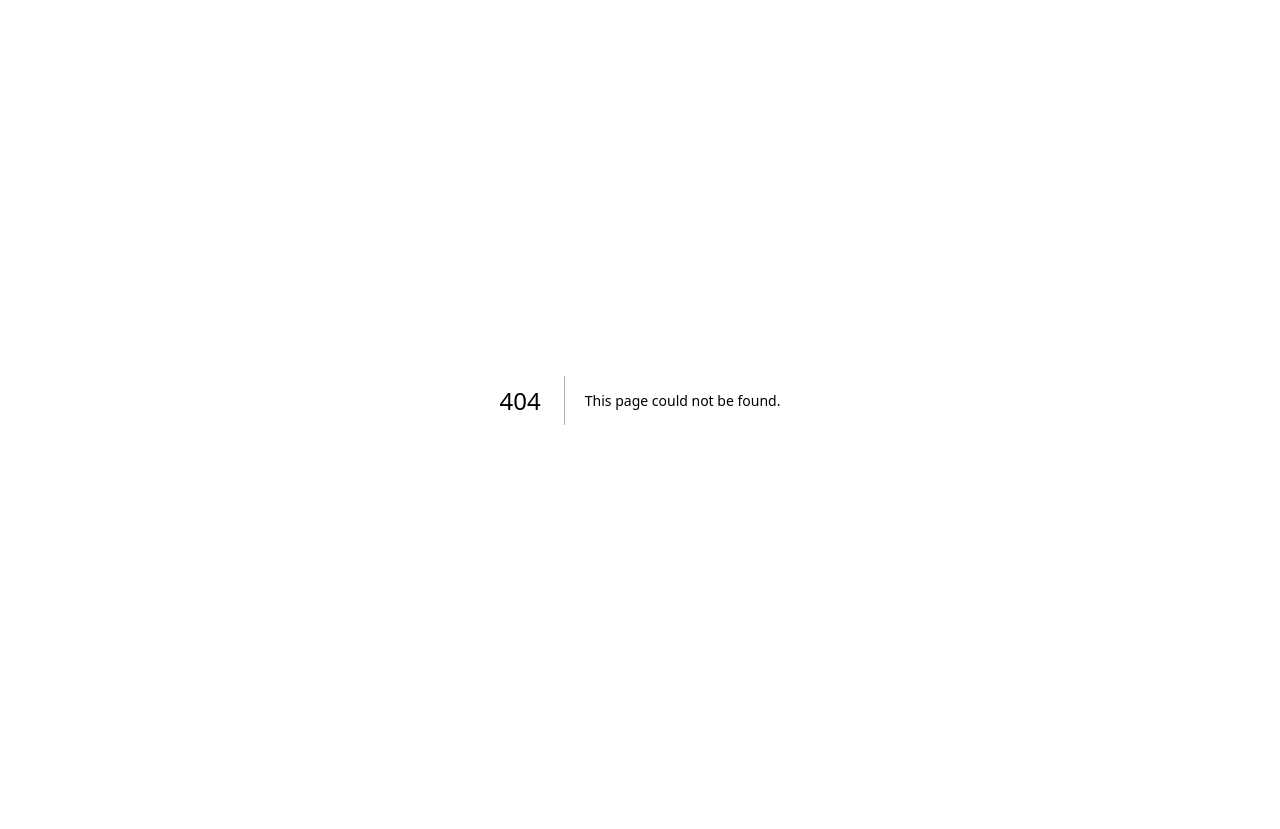
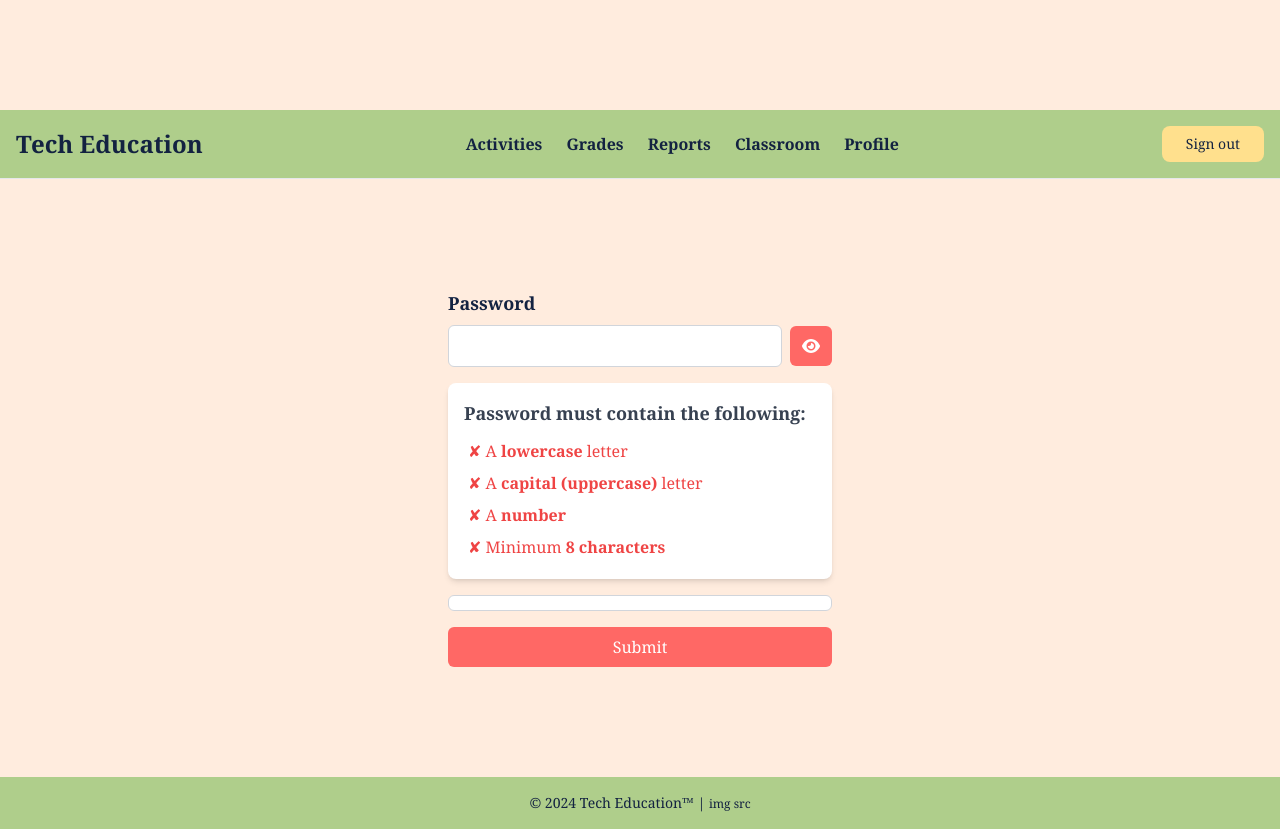
Before and after one commit to ExzyELI/tech-education, a Next.js app: page /passwordActivity in a window 1280 px wide. Before the commit this address had no page. Before the commit the page ends 800 px from the top, so only its background shows below. Built offline with nearby package versions, Linux system fonts and the light colour scheme; no server answers.

Commit message:
Created password game that shows a progress bar and changes from red to green based on whether the user has fulfilled the criteria set.

```diff
--- /dev/null
+++ b/src/app/passwordActivity/page.tsx
@@ -0,0 +1,140 @@
+"use client";
+import React, { useState } from "react";
+import { FontAwesomeIcon } from "@fortawesome/react-fontawesome";
+import { faEye, faEyeSlash } from "@fortawesome/free-solid-svg-icons";
+import Footer from "../../../comps/footer";
+import Nav from "../../../comps/nav";
+
+const PasswordPage = () => {
+  const [password, setPassword] = useState(""); // store password
+  const [showPassword, setShowPassword] = useState(false); // track password visibility
+
+  // function to handle password input change
+  const handleChange = (e: React.ChangeEvent<HTMLInputElement>) => {
+    setPassword(e.target.value.trim()); // trim makes it so no whitespace can be added
+  };
+
+  // function to toggle password visibility
+  const togglePasswordVisibility = () => {
+    setShowPassword((prev) => !prev);
+  };
+
+  // function to calculate password strength
+  const calculateStrength = () => {
+    let strength = 0;
+    const lowerCaseLetters = /[a-z]/g;
+    const upperCaseLetters = /[A-Z]/g;
+    const numbers = /[0-9]/g;
+    const minLength = password.length >= 8;
+
+    if (password.match(lowerCaseLetters)) strength += 1;
+    if (password.match(upperCaseLetters)) strength += 1;
+    if (password.match(numbers)) strength += 1;
+    if (minLength) strength += 1;
+
+    return strength;
+  };
+
+  const strength = calculateStrength(); // calculate password strength
+  const progressWidth = (strength / 4) * 100; // calculate progress width based on strength
+
+  return (
+    <main className="font-family: flex min-h-screen flex-col space-y-[110px] bg-[#ffecde] font-serif leading-normal tracking-normal text-[#132241]">
+      <title>Tech Education</title>
+      <Nav />
+      <div>
+        <div className="mx-auto max-w-sm">
+          <form>
+            <label htmlFor="psw" className="mb-2 block text-lg font-semibold">
+              Password
+            </label>
+            <div className="flex items-center">
+              <input
+                type={showPassword ? "text" : "password"} // Toggle input type based on password visibility state
+                id="psw"
+                name="psw"
+                value={password}
+                onChange={handleChange}
+                className="mb-4 w-full rounded-md border border-gray-300 p-2 focus:border-[#fc7f7d] focus:outline-none"
+                required
+              />
+              {/* button to make password visible */}
+              <button
+                type="button"
+                onClick={togglePasswordVisibility}
+                className="-mt-4 ml-2 rounded-md bg-[#ff6865] px-3 py-2 text-white hover:bg-[#fc7f7d] focus:outline-none"
+              >
+                <FontAwesomeIcon icon={showPassword ? faEyeSlash : faEye} />
+              </button>
+            </div>
+
+            {/* password criteria */}
+            <div
+              id="message"
+              className="mb-4 rounded-lg bg-white p-4 text-gray-700 shadow-md"
+            >
+              <h3 className="mb-2 text-lg font-semibold">
+                Password must contain the following:
+              </h3>
+              <p
+                id="letter"
+                className={`p-1 ${password.match(/[a-z]/g) ? "text-green-500" : "text-red-500"}`}
+              >
+                {password.match(/[a-z]/g) ? "✔" : "✘"} A <b>lowercase</b>{" "}
+                letter
+              </p>
+              <p
+                id="capital"
+                className={`p-1 ${password.match(/[A-Z]/g) ? "text-green-500" : "text-red-500"}`}
+              >
+                {password.match(/[A-Z]/g) ? "✔" : "✘"} A{" "}
+                <b>capital (uppercase)</b> letter
+              </p>
+              <p
+                id="number"
+                className={`p-1 ${password.match(/[0-9]/g) ? "text-green-500" : "text-red-500"}`}
+              >
+                {password.match(/[0-9]/g) ? "✔" : "✘"} A <b>number</b>
+              </p>
+              <p
+                id="length"
+                className={`p-1 ${password.length >= 8 ? "text-green-500" : "text-red-500"}`}
+              >
+                {password.length >= 8 ? "✔" : "✘"} Minimum <b>8 characters</b>
+              </p>
+            </div>
+
+            {/* password strength progress bar */}
+            <div className="relative mb-4 h-4 overflow-hidden rounded-md border border-gray-300 bg-white">
+              <div
+                className="absolute left-0 top-0 h-full transition-all duration-300 ease-in-out"
+                style={{
+                  width: `${progressWidth}%`,
+                  background:
+                    strength === 4
+                      ? "#48bb78" // green
+                      : strength > 0
+                        ? "linear-gradient(to right, #f56565, #ecc94b)" // red to yellow
+                        : "#f56565", // red
+                }}
+              />
+            </div>
+
+            {/* submit button */}
+            <div className="flex items-center justify-between">
+              <button
+                type="submit"
+                className="w-full rounded-md bg-[#ff6865] px-4 py-2 text-white hover:bg-[#fc7f7d] focus:outline-none"
+              >
+                Submit
+              </button>
+            </div>
+          </form>
+        </div>
+      </div>
+      <Footer />
+    </main>
+  );
+};
+
+export default PasswordPage;
```
